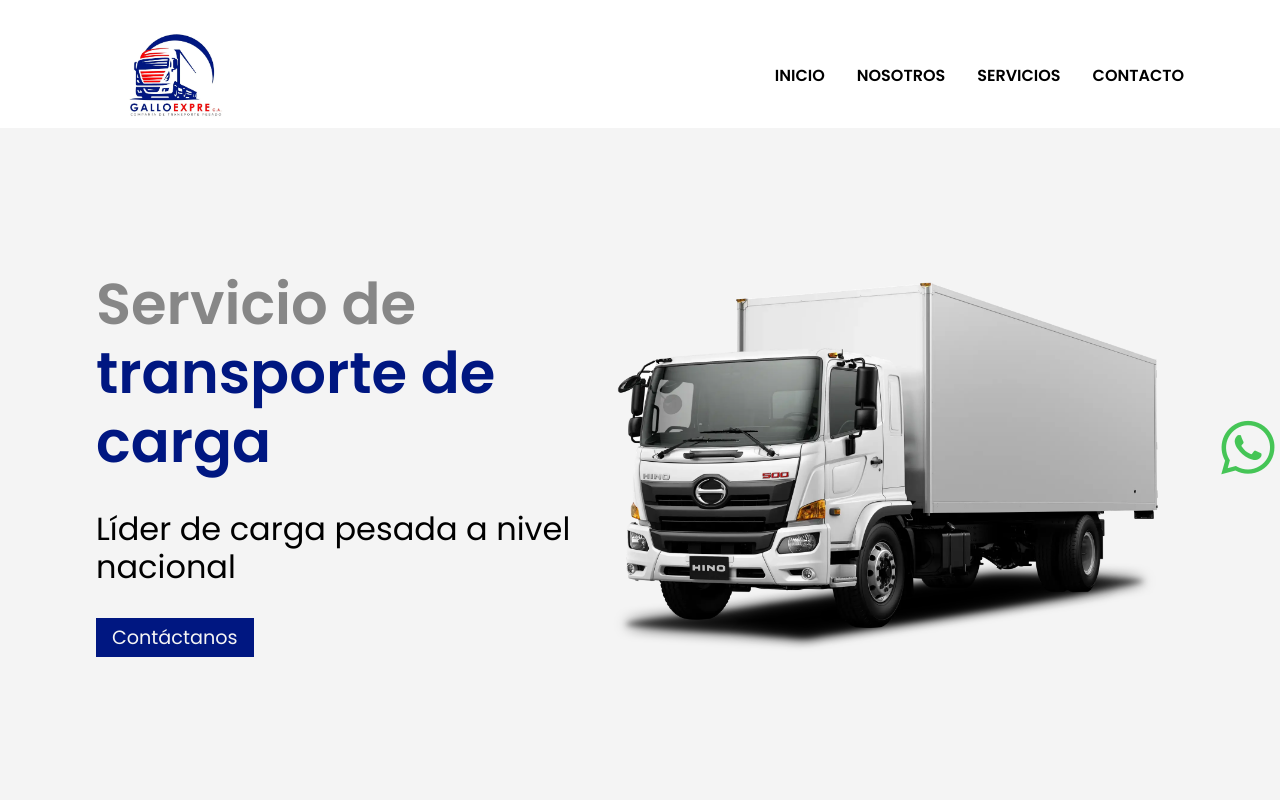
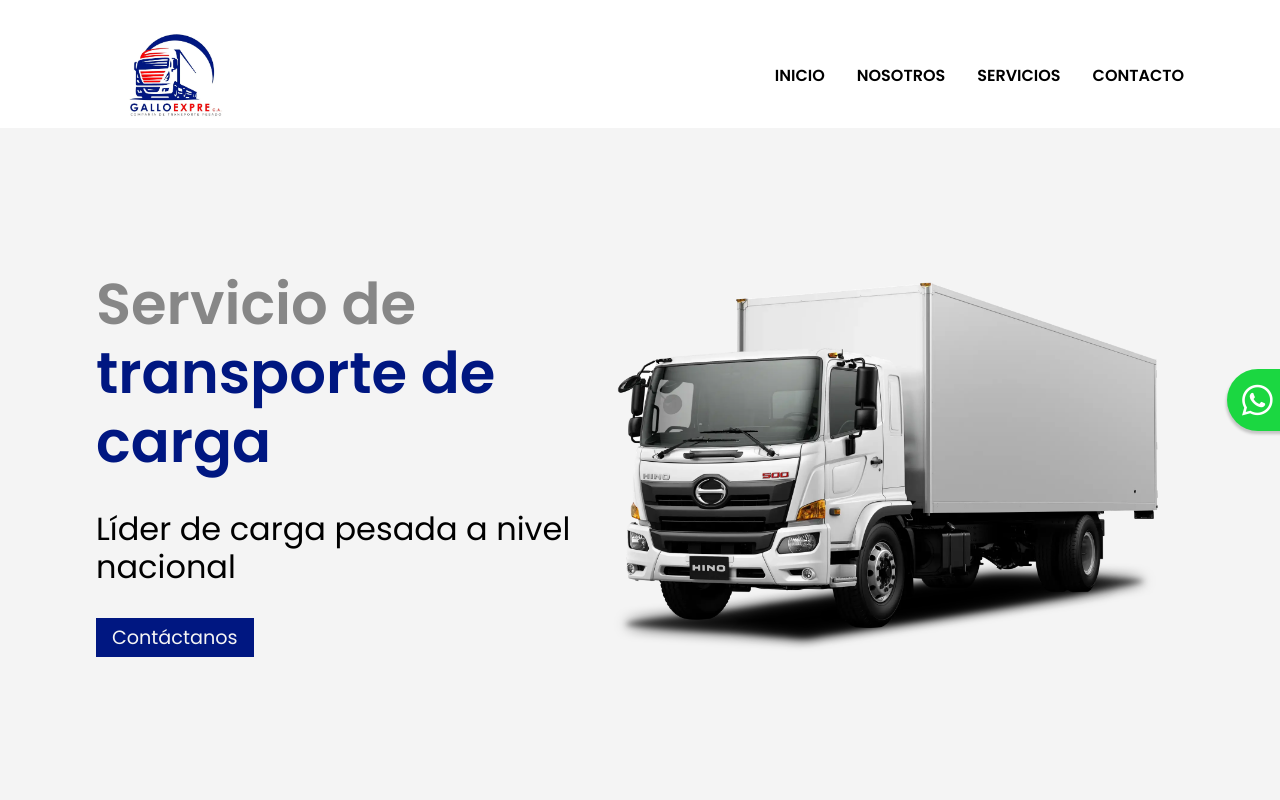
Before and after one commit to StalinAM/galloexpre, a React (Vite) app: page / in a window 1280 px wide. Shown: the top 800 px of the page. Built offline with nearby package versions, Linux system fonts and the light colour scheme.

Commit message:
update style

```diff
--- a/src/components/Whatsapp.jsx
+++ b/src/components/Whatsapp.jsx
@@ -1,21 +1,52 @@
 import React from 'react'
 import styled from 'styled-components'
-const Icon = styled.a`
-  color: #45c556;
-  font-size: 4rem;
+
+const Container = styled.div`
   position: fixed;
-  right: 0;
   top: 50%;
+  right: -170px;
+  -webkit-transform: translateY(-50%);
+  -ms-transform: translateY(-50%);
+  transform: translateY(-50%);
+  z-index: 9;
+  border-radius: 2em 0 0 2em;
+  overflow: auto;
+  box-shadow: -1px 3px 3px rgb(0 0 0 / 20%);
+  transition: all 0.3s ease;
+  padding: 0 12px 0;
+  background: #1bd741;
+  &:hover {
+    right: -2px;
+  }
+`
+const Link = styled.a`
+  display: flex;
+  gap: 0.5rem;
+  position: relative;
+  text-align: center;
+  transition: all 0.3s ease;
+  text-decoration: none;
+  line-height: 62px;
+  color: white;
+`
+const Icon = styled.i`
+  font-size: 2.3rem;
+`
+const Text = styled.p`
+  font-size: 1.8rem;
 `
 function Whatsapp() {
   return (
-    <Icon
-      href='https://wa.me/593984662435?text=Me%20ayudas%20con%20información%20'
-      target='_blank'
-      rel='noreferrer'
-    >
-      <i class='uil uil-whatsapp' />
-    </Icon>
+    <Container>
+      <Link
+        href='https://wa.me/593984662435?text=Me%20ayudas%20con%20información%20'
+        target='_blank'
+        rel='noreferrer'
+      >
+        <Icon className='uil uil-whatsapp' />
+        <Text>Escríbenos</Text>
+      </Link>
+    </Container>
   )
 }
 
```
